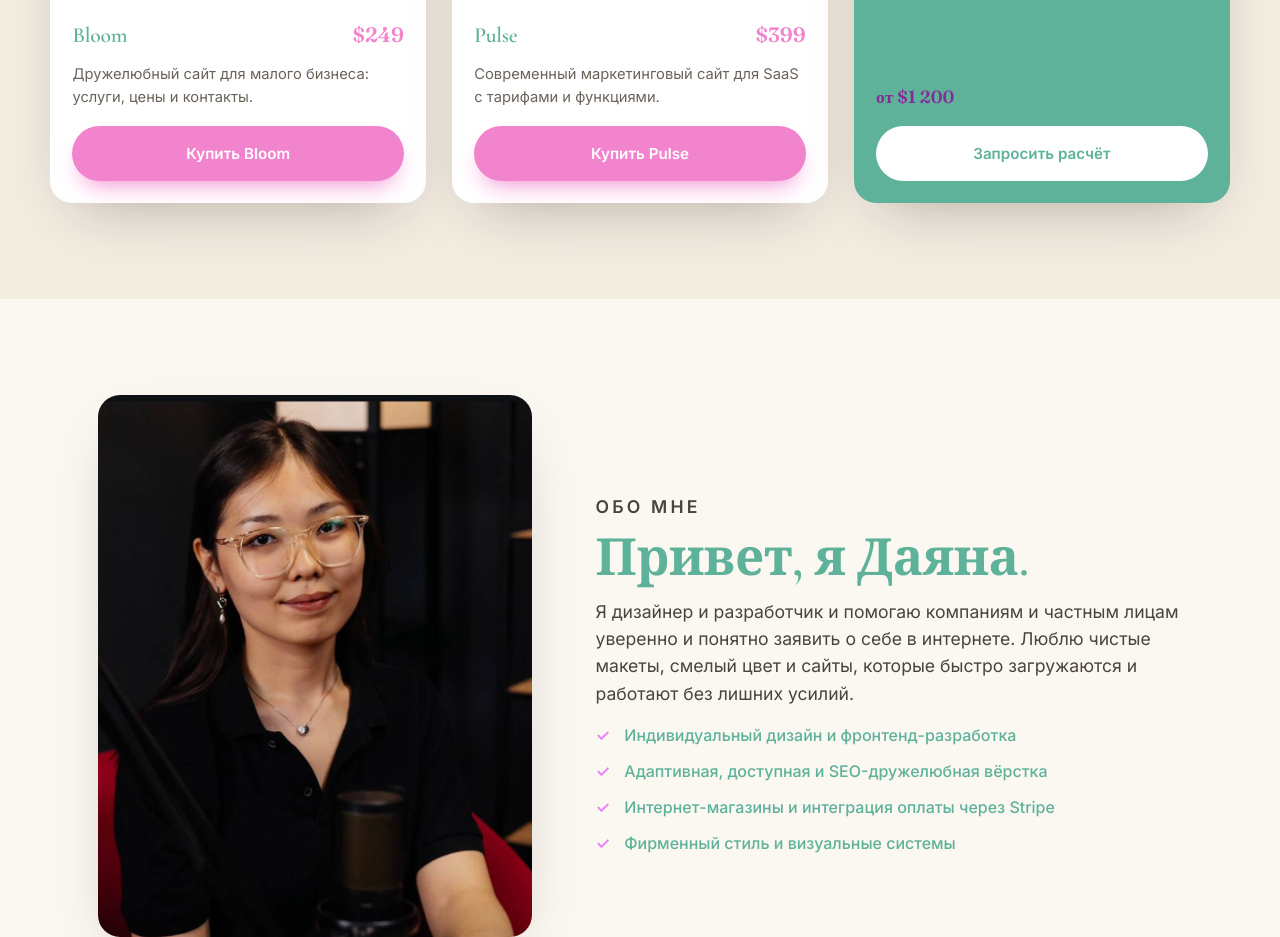
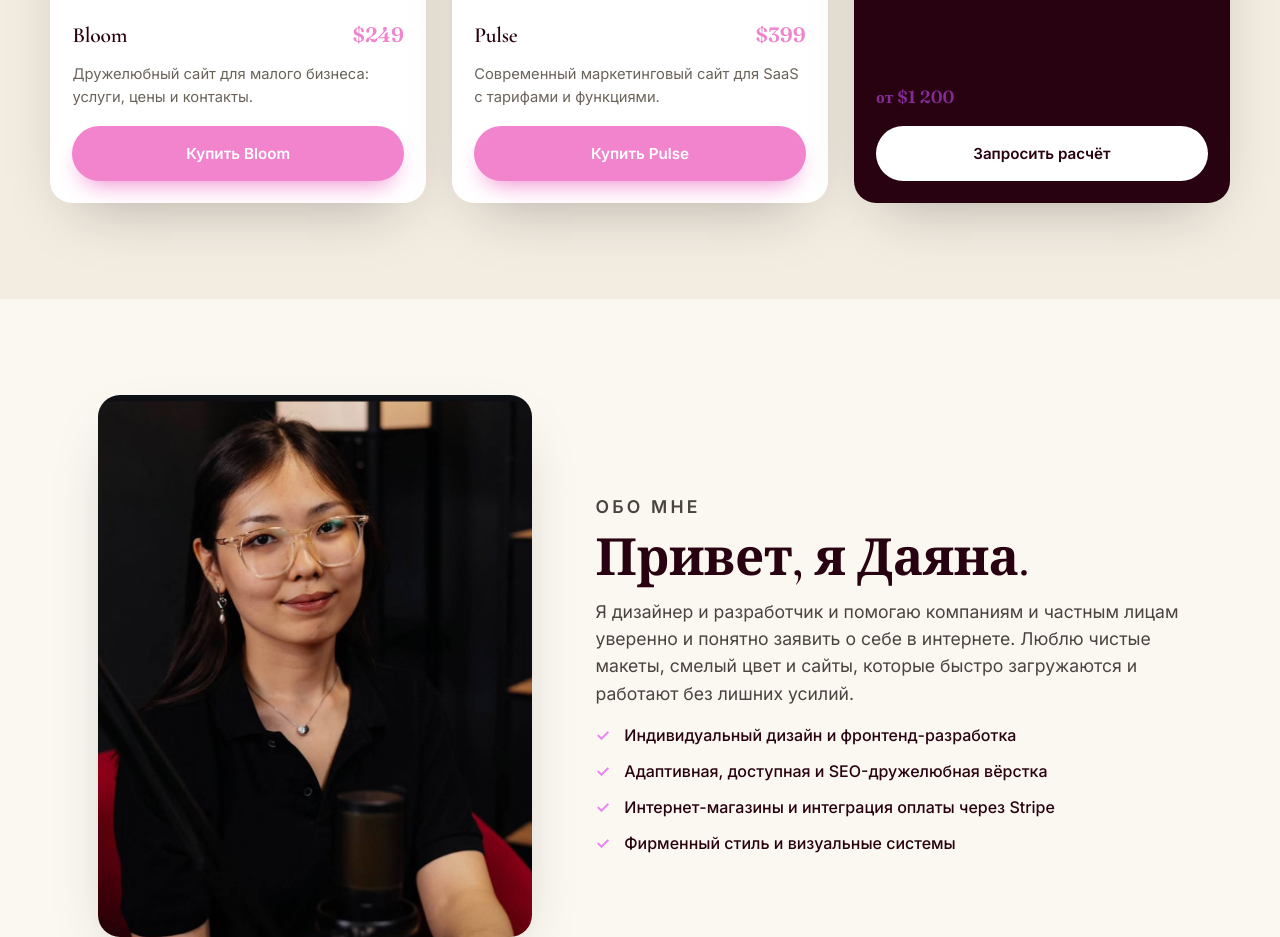
Before and after one commit to Matol03/dayana-design-ru, a website: page index.html in a window 1280 px wide. Shown: the part 2366-3303 px from the top of the page. Drawn offline with nearby package versions, Linux system fonts and the light colour scheme.

Commit message:
Update  styling

```diff
--- a/styles.css
+++ b/styles.css
@@ -1,6 +1,6 @@
 /* ===== Design tokens ===== */
 :root {
-  --ink: #5eb29a;
+  --ink: #280211;
   --paper: #fbf7f1;
   --paper-2: #f3ece1;
 
```
